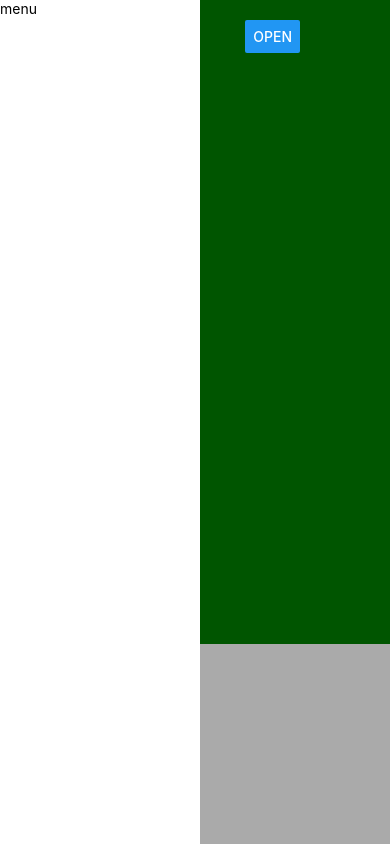
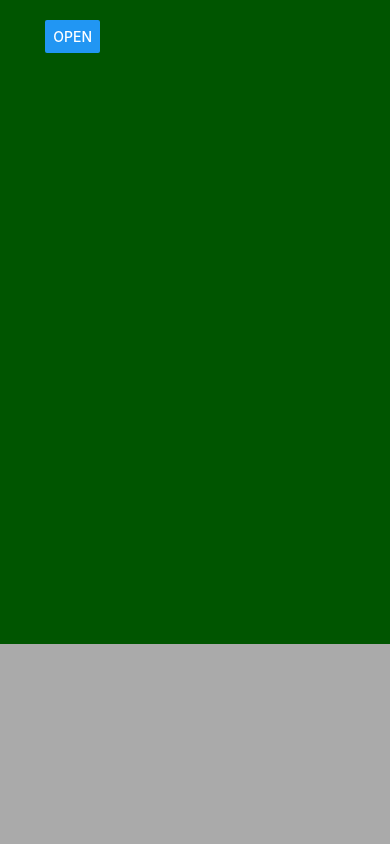
Before and after one commit to loftol/to_fi, a React Native app: screen / in a window 390 px wide. Built offline with nearby package versions, Linux system fonts and the light colour scheme.

Commit message:
Update menuContainer.tsx

```diff
--- a/src/components/menu/menuContainer.tsx
+++ b/src/components/menu/menuContainer.tsx
@@ -1,4 +1,4 @@
-import React, {useRef} from 'react';
+import React, {useEffect, useRef} from 'react';
 import {Button, View, StyleSheet, Animated} from 'react-native';
 import {useDispatch, useSelector} from 'react-redux';
 import {RootState} from '../../common/store';
@@ -13,6 +13,7 @@ const styles = StyleSheet.create({
   },
   menuContainer: {
     position: 'absolute',
+    // left: 0,
     top: 0,
     width: 200,
     height: '100%',
@@ -25,21 +26,24 @@ export default function MenuContainer() {
     (state: RootState) => state.isMenuOpen.isMenuOpen,
   );
 
+  useEffect(() => {
+    dispatch(close());
+  }, []);
+
   const moveAnim = useRef(new Animated.Value(-200)).current;
 
   const dispatch = useDispatch();
-
   const moveLeft = () => {
     Animated.timing(moveAnim, {
       toValue: -200,
-      duration: 5000,
+      duration: 300,
       useNativeDriver: true,
     }).start();
   };
   const moveRight = () => {
     Animated.timing(moveAnim, {
       toValue: 0,
-      duration: 5000,
+      duration: 300,
       useNativeDriver: true,
     }).start();
   };
@@ -56,7 +60,11 @@ export default function MenuContainer() {
   const changeMenuState = () => (isMenuOpen ? closeMenu() : openMenu());
 
   return (
-    <Animated.View style={[styles.menuContainer, {x: moveAnim}]}>
+    <Animated.View
+      style={{
+        ...styles.menuContainer,
+        transform: [{translateX: moveAnim}],
+      }}>
       <UserMenu />
       <View style={styles.buttonStyle}>
         <Button
```
